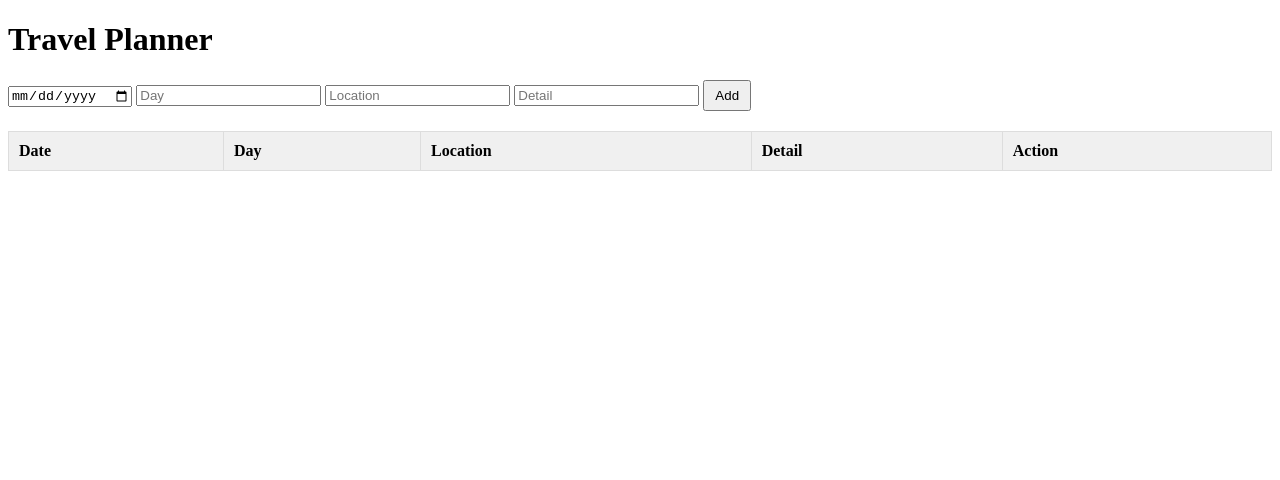
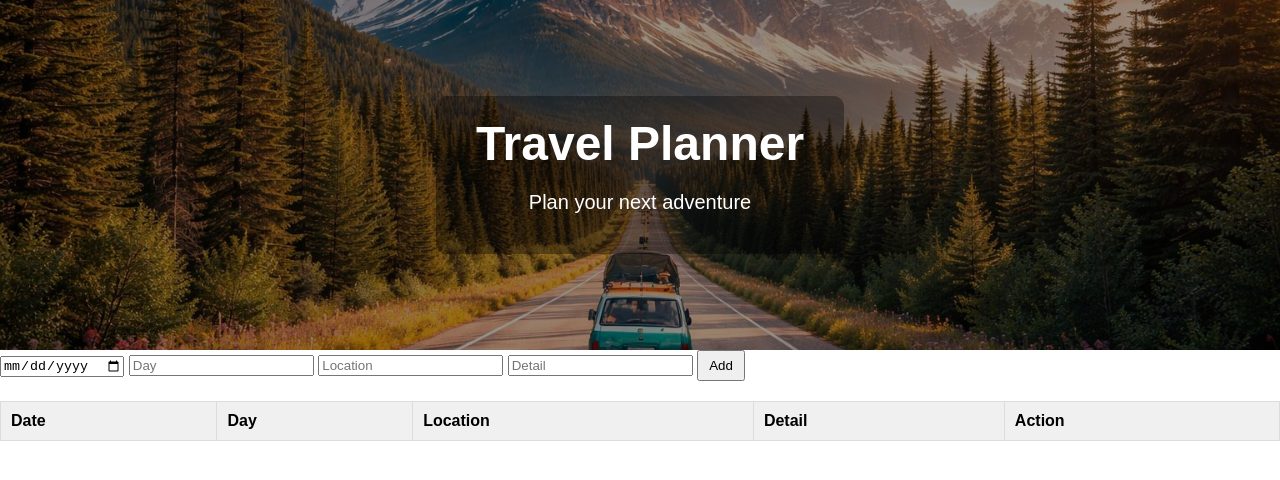
Before and after one commit to kennytien/travelplanner, a website: page index.html in a window 1280 px wide. Drawn offline with Linux system fonts and the light colour scheme; no server answers.

Commit message:
update banner

```diff
--- a/index.html
+++ b/index.html
@@ -9,7 +9,12 @@
 
 <body>
 
-<h1>Travel Planner</h1>
+<div class="hero-banner">
+  <div class="hero-text">
+    <h1>Travel Planner</h1>
+    <p>Plan your next adventure</p>
+  </div>
+</div>
 
 <input type="date" id="date">
 <input id="day" placeholder="Day">
--- a/style.css
+++ b/style.css
@@ -18,3 +18,41 @@ th{
 button{
  padding:6px 10px;
 }
+
+body{
+  margin:0;
+  font-family: Arial, sans-serif;
+}
+
+.hero-banner{
+  width:100%;
+  height:350px;
+
+  background:
+  linear-gradient(rgba(0,0,0,0.4), rgba(0,0,0,0.4)),
+  url("images/banner.jpg");
+
+  background-size:cover;
+  background-position:center;
+
+  display:flex;
+  align-items:center;
+  justify-content:center;
+}
+
+.hero-text {
+  color: white;
+  text-align: center;
+  background: rgba(0,0,0,0.35);
+  padding: 20px 40px;
+  border-radius: 10px;
+}
+
+.hero-text h1 {
+  font-size: 48px;
+  margin: 0;
+}
+
+.hero-text p {
+  font-size: 20px;
+}
```
Also changed, not shown: images/banner.jpg (added).
